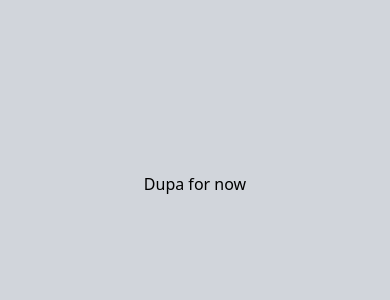
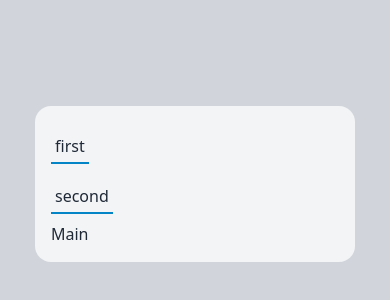
Before and after one commit to Sebosun/latin-downling-method, a React (Create React App) app: page /options in a window 390 px wide. Shown: the part 238-538 px from the top of the page. Built offline with nearby package versions, Linux system fonts and the light colour scheme.

Commit message:
ability to choose the current word repetitions in options

```diff
--- a/src/App.tsx
+++ b/src/App.tsx
@@ -1,5 +1,6 @@
 import { BrowserRouter, Routes, Route, Link, Outlet } from "react-router-dom";
 import Main from "./components/pages/Main";
+import Options from "./components/pages/Options";
 import FetchData from "./FetchData";
 
 function App() {
@@ -7,7 +8,7 @@ function App() {
     <div className="flex flex-col items-center justify-center h-full  bg-gray-300">
       <Routes>
         <Route path="/" element={<Main />} />
-        <Route path="/options" element={<p>Dupa for now</p>} />
+        <Route path="/options" element={<Options />} />
       </Routes>
       <FetchData />
     </div>
--- a/src/FetchData.tsx
+++ b/src/FetchData.tsx
@@ -9,7 +9,7 @@ const nouns: any = {
       type: "noun",
       declension: "first",
       gender: "femine",
-      conjugation: {
+      conjugations: {
         singular: {
           nominative: "rosa",
           genetive: "rosae",
@@ -31,7 +31,7 @@ const nouns: any = {
       type: "noun",
       declension: "first",
       gender: "feminie",
-      conjugation: {
+      conjugations: {
         singular: {
           nominative: "puella",
           genetive: "puellae",
@@ -55,7 +55,7 @@ const nouns: any = {
       type: "noun",
       declension: "third",
       gender: "neuter",
-      conjugation: {
+      conjugations: {
         singular: {
           nominative: "corpus	",
           genetive: "corporis",
@@ -79,7 +79,7 @@ const nouns: any = {
       type: "noun",
       declension: "third",
       gender: "feminine",
-      conjugation: {
+      conjugations: {
         singular: {
           nominative: "ovis",
           genetive: "ovis",
@@ -101,7 +101,7 @@ const nouns: any = {
       type: "noun",
       declension: "third",
       gender: "masculine",
-      conjugation: {
+      conjugations: {
         singular: {
           nominative: "rēx",
           genetive: "rēgis",
@@ -140,5 +140,6 @@ export default function FetchData(): ReactElement | null {
   useEffect(() => {
     getRandomNoun();
   }, []);
+
   return null;
 }
--- a/src/components/game/Game.tsx
+++ b/src/components/game/Game.tsx
@@ -1,6 +1,7 @@
 import React, { useEffect, useRef, useState } from "react";
 import { useAppDispatch, useAppSelector } from "../../store/hooks";
 import { addError, addSuccess, addComplete } from "../../store/slices/stats";
+import { ConjugationTypes } from "../pages/Options";
 import SpecialCharacters from "../wrappers/SpecialCharacters";
 import Question from "./Question";
 
@@ -19,26 +20,27 @@ export default function Game() {
   const [answer, setAnswer] = useState({ case: "", answer: "", number: "" });
   const [showAnswer, setShowAnswer] = useState(false);
 
+  // runs on new rounds
+  // some function to calculate number of rounds later
+  // if then rounds end load another word/restart
   useEffect(() => {
-    // runs on new rounds
-    // some function to calculate number of rounds later
-    // if then rounds end load another word/restart
     if (round >= 10) {
-      const currentCase = Object.keys(data.conjugation.singular)[0];
-      const answer = data.conjugation.singular[currentCase];
+      const currentCase = Object.keys(data.conjugations.singular)[0];
+      const answer =
+        data.conjugations.plural[currentCase as keyof ConjugationTypes];
       setAnswer({ case: currentCase, answer: answer, number: "singular" });
       full && dispatch(addComplete());
       setRound(0);
       setFull(true);
     } else if (round >= 5) {
-      const currentCase = Object.keys(data.conjugation.plural)[round - 5];
-      const answer = data.conjugation.plural[currentCase];
+      const currentCase = Object.keys(data.conjugations.plural)[round - 5];
+      const answer =
+        data.conjugations.plural[currentCase as keyof ConjugationTypes];
       setAnswer({ case: currentCase, answer: answer, number: "plural" });
     } else {
-      // key for the current round
-      console.log(round);
-      const currentCase = Object.keys(data.conjugation.singular)[round];
-      const answer = data.conjugation.singular[currentCase];
+      const currentCase = Object.keys(data.conjugations.singular)[round];
+      const answer =
+        data.conjugations.plural[currentCase as keyof ConjugationTypes];
       setAnswer({ case: currentCase, answer: answer, number: "singular" });
     }
   }, [round, data]);
@@ -71,12 +73,13 @@ export default function Game() {
     submitLogic();
   };
 
+  // runs on spacebar clicks
+  const handleShowAnswer = () => {
+    submitLogic();
+  };
+
   const onTextChange = (e: React.ChangeEvent<HTMLInputElement>) => {
     setTextInput(e.target.value);
-  };
-
-  const handleShowAnswer = () => {
-    submitLogic();
   };
 
   const addInput = (char: "ā" | "ē" | "ī" | "ō") => {
@@ -104,7 +107,6 @@ export default function Game() {
           onChange={onTextChange}
           type="text"
         />
-
         <SpecialCharacters addInput={addInput} />
         <button
           type="submit"
--- /dev/null
+++ b/src/components/pages/Options.tsx
@@ -0,0 +1,90 @@
+import { ReactElement, useState } from "react";
+import { Link } from "react-router-dom";
+import conjugations from "../../conjugations.json";
+import { useAppDispatch } from "../../store/hooks";
+import { changeWord } from "../../store/slices/game";
+
+export interface NounsObject {
+  nouns: {
+    first?: NounTypes[];
+    second?: NounTypes[];
+    third?: NounTypes[];
+    fourth?: NounTypes[];
+    fifth?: NounTypes[];
+  };
+}
+
+export interface NounTypes {
+  word: string;
+  gender: string;
+  conjugations: {
+    singular: ConjugationTypes;
+    plural: ConjugationTypes;
+  };
+}
+
+export interface ConjugationTypes {
+  nominative: string;
+  genetive: string;
+  dative: string;
+  accusative: string;
+  ablative: string;
+}
+
+export default function Options(): ReactElement | null {
+  const parsed: NounsObject = conjugations;
+  const keys: string[] = Object.keys(parsed.nouns);
+
+  return (
+    <main className="w-full max-h-96  bg-gray-100 rounded-2xl shadow-l text-gray-800 p-4 max-w-xs lg:max-w-l">
+      <div className="flex flex-col">
+        {keys.map((item) => {
+          return (
+            <ul>
+              <li>
+                <DisplayMore
+                  name={item}
+                  item={parsed.nouns[item as keyof NounsObject["nouns"]]}
+                />
+              </li>
+            </ul>
+          );
+        })}
+      </div>
+      <Link to="/"> Main </Link>
+    </main>
+  );
+}
+interface DisplayTypes {
+  name: string;
+  item: NounTypes[] | undefined;
+}
+const DisplayMore = ({ name, item }: DisplayTypes): ReactElement => {
+  const [show, setShow] = useState(false);
+  const dispatch = useAppDispatch();
+
+  const setAsCurrent = (item: NounTypes) => {
+    console.log(item);
+    dispatch(changeWord(item));
+  };
+
+  const mapped = item?.map((item) => {
+    return <li onClick={(e) => setAsCurrent(item)}>{item.word}</li>;
+  });
+
+  const handleShow = () => {
+    setShow((prev) => !prev);
+  };
+
+  return (
+    <>
+      <button
+        className=" border-b-2 border-sky-600 hover:bg-sky-400  my-2 p-1"
+        onClick={handleShow}
+      >
+        {name}
+      </button>
+      {show && <ul className="mx-2">{mapped}</ul>}
+    </>
+  );
+};
--- a/src/components/stats/Stats.tsx
+++ b/src/components/stats/Stats.tsx
@@ -5,7 +5,7 @@ export default function Stats() {
   // TODO if full set is done without errors note that too
   return (
     <div className="flex text-2xl gap-4 flex-col">
-      <div className="flex gap-4  justify-center">
+      <div className="flex gap-4 justify-center">
         <p>Completed: </p>
         <p>{complete}</p>
       </div>
@@ -13,9 +13,8 @@ export default function Stats() {
       <div className="flex text-2xl justify-around">
         <div className="flex justify-start gap-4">
           <p>Correct:</p>
-          <p className="text-green-300">{success}</p>
+          <p className="text-green-500">{success}</p>
         </div>
-
         <div className="flex justify-start gap-4">
           <p>Errors:</p>
           <p className="text-red-500">{error}</p>
--- /dev/null
+++ b/src/conjugation2.json
@@ -0,0 +1,3 @@
+{
+  "nouns": "dupa"
+}
--- a/src/conjugations.json
+++ b/src/conjugations.json
@@ -1,7 +1,10 @@
 {
   "nouns": {
-    "first": {
-      "rose": {
+    "first": [
+      {
+        "word": "rose",
+        "gender": "feminine",
+        "conjugations": {
           "singular": {
             "nominative": "rosa",
             "genetive": "rosae",
@@ -11,19 +14,18 @@
           },
           "plural": {
             "nominative": "rosae",
-          "gentive": "rosārum",
+            "genetive": "rosārum",
             "dative": "rosīs",
-          "accsative": "rosās",
+            "accusative": "rosam",
             "ablative": "rosīs"
           }
         }
-    },
+      }
+    ],
     "second": [
       {
         "word": "gift",
-        "declension": "second",
         "gender": "neuter",
-        "type": "noun",
         "conjugations": {
           "singular": {
             "nominative": "dōnum",
@@ -41,53 +43,6 @@
           }
         }
       }
-    ],
-    "third": [
-      {
-        "word": "king",
-        "declension": "third",
-        "gender": "masculine",
-        "type": "noun",
-        "conjugation": {
-          "singuar": {
-            "nominative": "rēx",
-            "genetive": "rēgis",
-            "dative": "rēgī",
-            "accusative": "rēgem",
-            "ablative": "rēge"
-          },
-          "plural": {
-            "nominative": "rēgēs",
-            "genetive": "rēgum",
-            "dative": "rēgibus",
-            "accusative": "rēgēs",
-            "ablative": "rēgibus"
-          }
-        }
-      },
-
-      {
-        "word": "city",
-        "declension": "third",
-        "gender": "feminine",
-        "type": "noun",
-        "conjugations": {
-          "singular": {
-            "nominative": "urbs",
-            "genetive": "urbis",
-            "dative": "urbī",
-            "accusative": "urbem",
-            "ablative": "urbe"
-          },
-          "plural": {
-            "nominative": "urbēs",
-            "genetive": "urbium",
-            "dative": "urbibus",
-            "accusative": "urbīs/urbēs",
-            "ablative": "urbibus"
-          }
-        }
-      }
     ]
   }
 }
--- a/src/store/slices/game.ts
+++ b/src/store/slices/game.ts
@@ -1,16 +1,16 @@
 import { createSlice } from "@reduxjs/toolkit";
+import { NounTypes } from "../../components/pages/Options";
 
 interface initialState {
-  currentWord: any;
+  currentWord: NounTypes;
   wordQueue: [];
 }
 
 const initialState: initialState = {
   currentWord: {
     word: "",
-    type: "",
-    declension: "",
-    conjugation: {
+    gender: "",
+    conjugations: {
       singular: {
         nominative: "",
         genetive: "",
```
Lines whose indentation alone changed are shown as unchanged.
